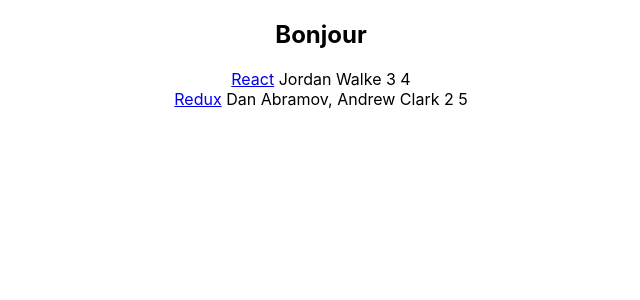
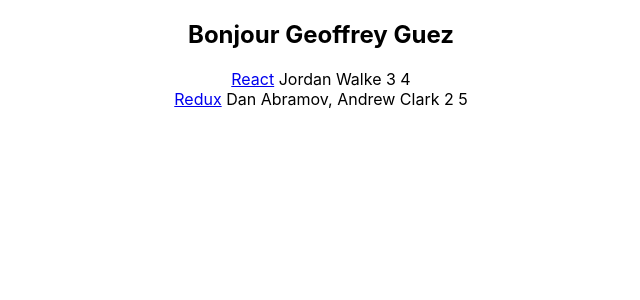
Before and after one commit to 11Geoffreyg/roadToReact, a React (Create React App) app: page / in a window 1280 px wide. Shown: the top 300 px of the page, without its empty margins (319-959 px from the left). Built offline with nearby package versions, Linux system fonts and the light colour scheme.

Commit message:
ES6 object initializer

```diff
--- a/src/App.js
+++ b/src/App.js
@@ -20,19 +20,22 @@
       objectID: 1,
     },
   ];
-
+  const name = 'name'
 
 class App extends Component {
   constructor(props) {
       super(props);
       this.state = {
-        list: list,
+        list,
+        [name]: "Geoffrey Guez",
+        count1: 3,
+        count2: 5,
       };
   }
   render() {
     return (
       <div className="App">
-        <h2>{helloworld} {this.user}</h2>
+        <h2>{helloworld+' '+this.state.name}</h2>
         {this.state.list.map(item =>
             <div key={item.objectID}>
               <span>
--- a/src/index.js
+++ b/src/index.js
@@ -5,7 +5,7 @@
 import * as serviceWorker from './serviceWorker';
 
 ReactDOM.render(
-    <App user="Geoffrey Guez" />
+    <App />
   ,document.getElementById('root')
 );
 
```
